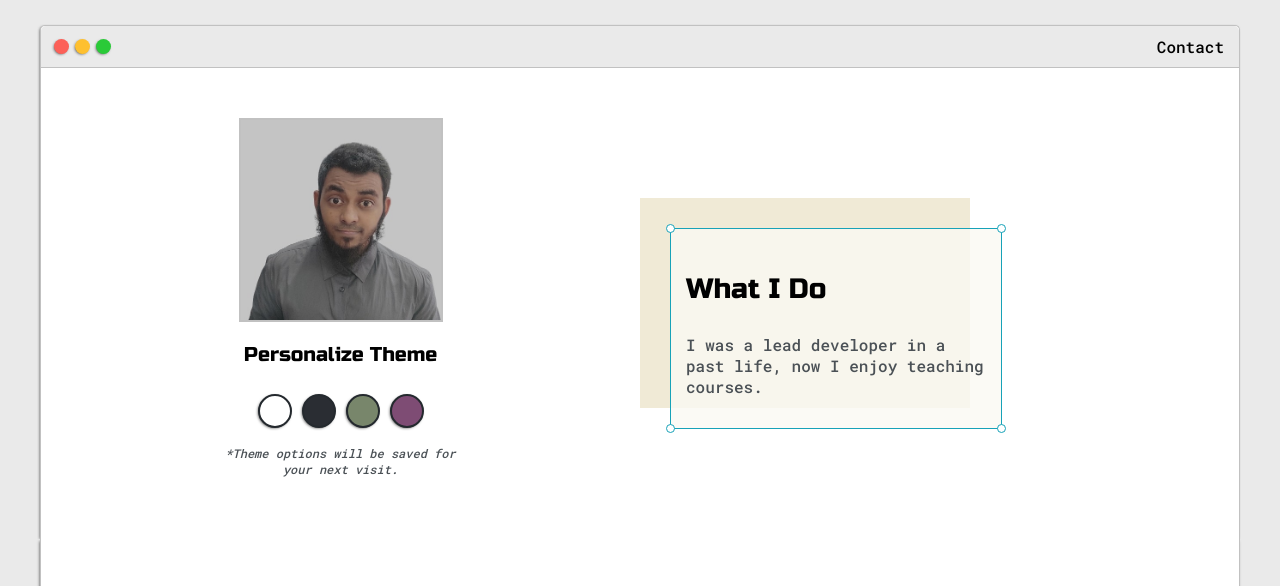
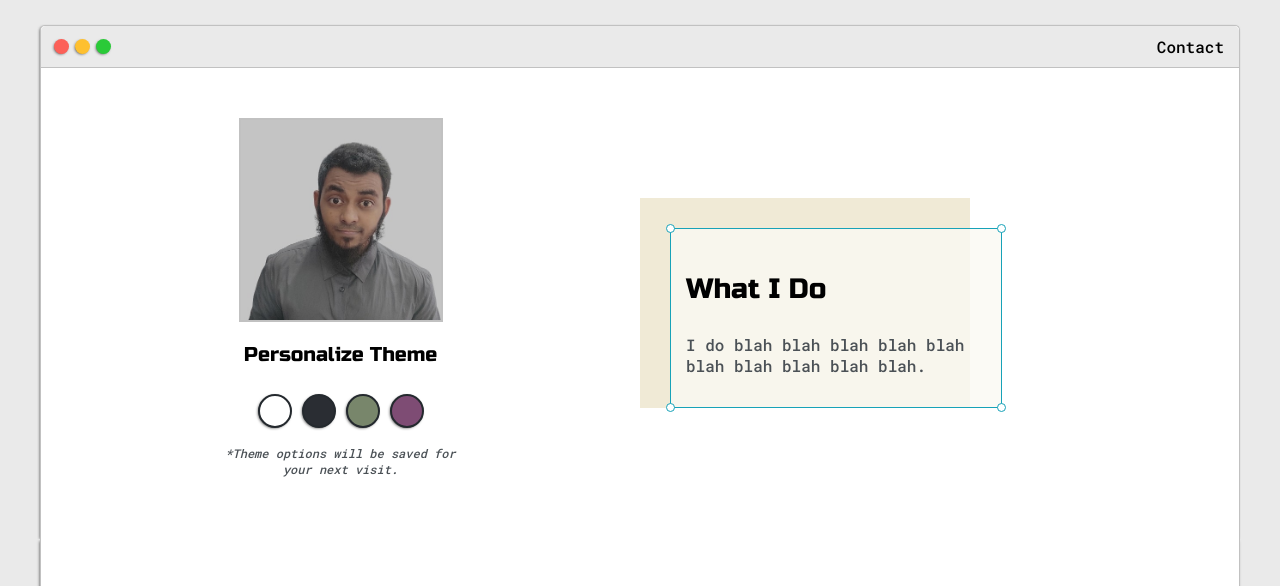
Before and after one commit to coder-mahfuz/Personal_Portfolio, a plain HTML site: page index.html in a window 1280 px wide. Shown: the part 136-722 px from the top of the page. Drawn offline with Linux system fonts and the light colour scheme.

Commit message:
description updated

```diff
--- a/index.html
+++ b/index.html
@@ -53,7 +53,7 @@
                         <div id="corner-tr" class="corner"></div>
 
                         <h3>What I Do</h3>
-                        <p>I was a lead developer in a past life, now I enjoy teaching courses.</p>
+                        <p>I do blah blah blah blah blah blah blah blah blah blah.</p>
 
                         <div id="corner-br" class="corner"></div>
                         <div id="corner-bl" class="corner"></div>
```
